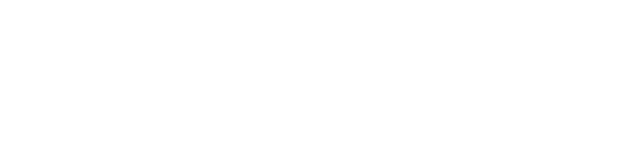
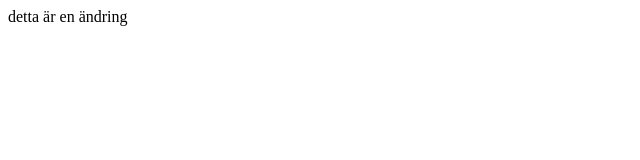
Before and after one commit to SebastianWirstrom/html-css, a plain HTML site: page index.html in a window 1280 px wide. Shown: the whole page, without its empty margins (0-640 px from the left). Drawn offline with Linux system fonts and the light colour scheme.

Commit message:
har lagt till en textrad

```diff
--- a/index.html
+++ b/index.html
@@ -6,6 +6,6 @@
     <title>Document</title>
 </head>
 <body>
-
+    detta är en ändring
 </body>
 </html>
```
